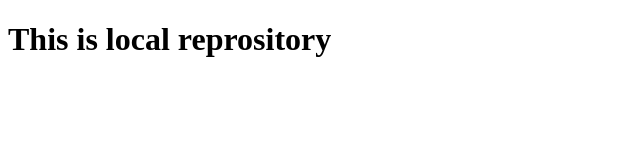
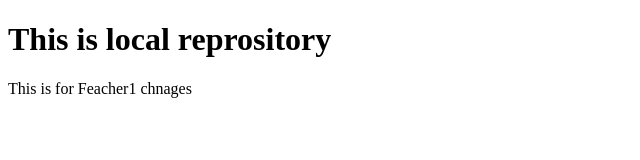
Before and after one commit to sanketkingare/localrepro, a plain HTML site: page index.html in a window 1280 px wide. Shown: the whole page, without its empty margins (0-640 px from the left). Drawn offline with Linux system fonts and the light colour scheme.

Commit message:
add inital to feacher1

```diff
--- a/index.html
+++ b/index.html
@@ -7,5 +7,6 @@
 </head>
 <body>
     <h1>This is local reprository</h1>
+    <p>This is for Feacher1 chnages</p>
 </body>
 </html>
```
